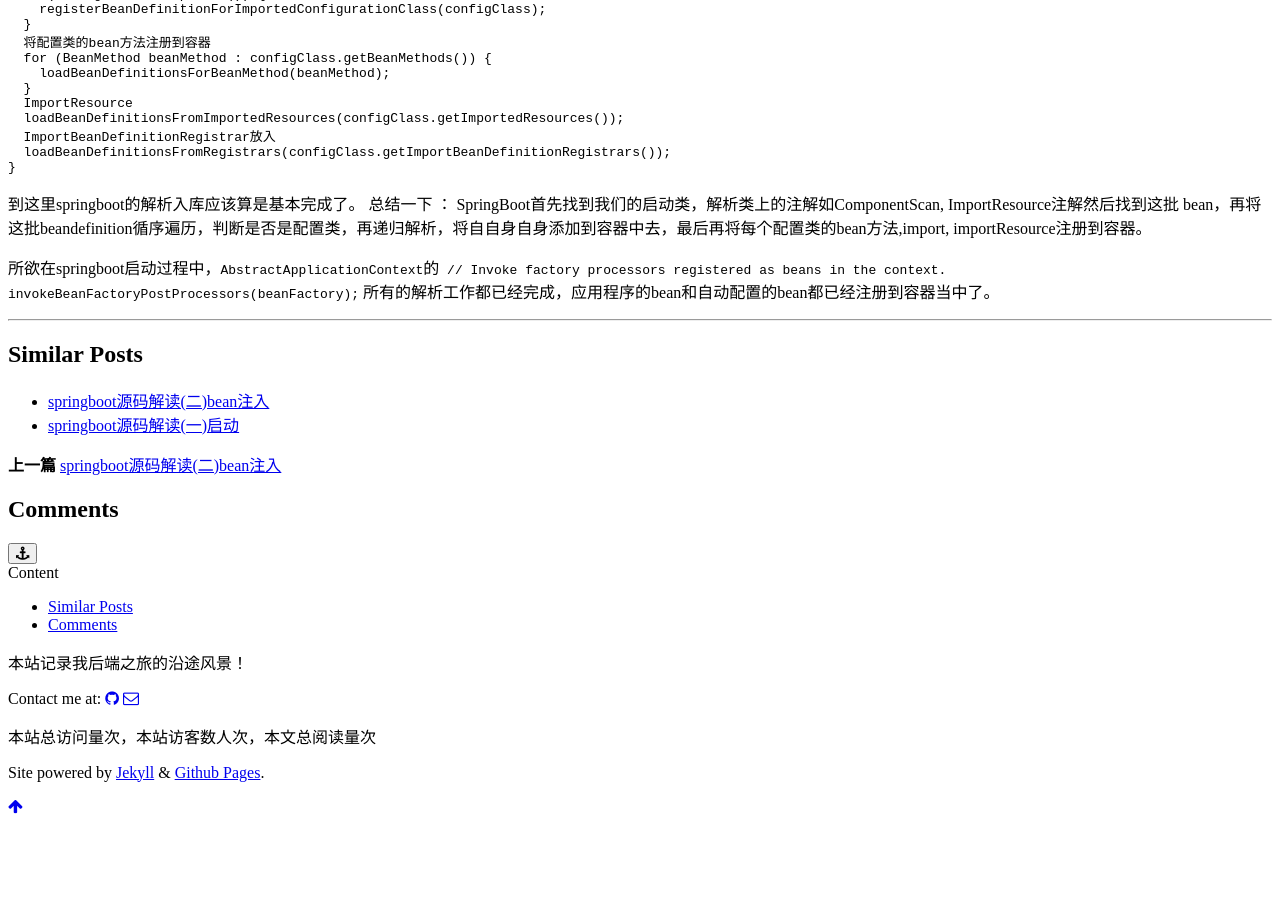
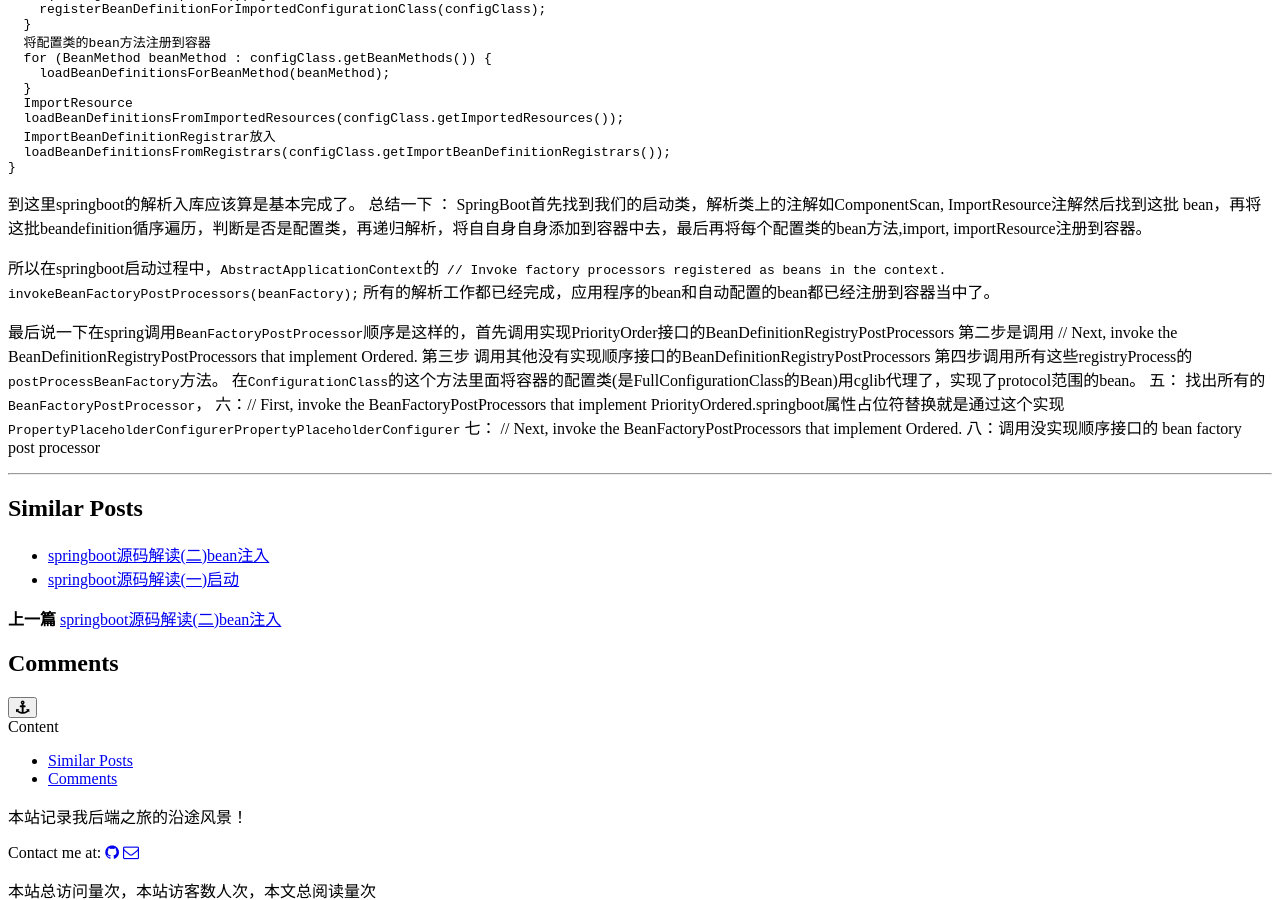
Before and after one commit to awakebymyself/awakebymyself.github.io, a Jekyll site: the page built from _posts/2018-11-15-springboot3.md, in a window 1280 px wide and 900 px high, scrolled down 5709 px. Built offline with Jekyll 4.4.1, drawn with Linux system fonts in a browser that asks for light colours; comment, search, counter and statistics services are not loaded; a style sheet for code colours, icons or effects is not loaded; before the commit the page ends 6533 px from its top, so only the background shows below that.

Commit message:
update latest post

```diff
--- a/_posts/2018-11-15-springboot3.md
+++ b/_posts/2018-11-15-springboot3.md
@@ -398,5 +398,15 @@
 SpringBoot首先找到我们的启动类，解析类上的注解如ComponentScan, ImportResource注解然后找到这批
 bean，再将这批beandefinition循序遍历，判断是否是配置类，再递归解析，将自自身自身添加到容器中去，最后再将每个配置类的bean方法,import, importResource注册到容器。
 
-所欲在springboot启动过程中，`AbstractApplicationContext`的`	// Invoke factory processors registered as beans in the context.
+所以在springboot启动过程中，`AbstractApplicationContext`的`	// Invoke factory processors registered as beans in the context.
 				invokeBeanFactoryPostProcessors(beanFactory);` 所有的解析工作都已经完成，应用程序的bean和自动配置的bean都已经注册到容器当中了。
+
+最后说一下在spring调用`BeanFactoryPostProcessor`顺序是这样的，首先调用实现PriorityOrder接口的BeanDefinitionRegistryPostProcessors
+第二步是调用			// Next, invoke the BeanDefinitionRegistryPostProcessors that implement Ordered.
+第三步 调用其他没有实现顺序接口的BeanDefinitionRegistryPostProcessors
+第四步调用所有这些registryProcess的`postProcessBeanFactory`方法。
+在`ConfigurationClass`的这个方法里面将容器的配置类(是FullConfigurationClass的Bean)用cglib代理了，实现了protocol范围的bean。
+五： 找出所有的`BeanFactoryPostProcessor`，
+六：// First, invoke the BeanFactoryPostProcessors that implement PriorityOrdered.springboot属性占位符替换就是通过这个实现`PropertyPlaceholderConfigurerPropertyPlaceholderConfigurer`
+七：		// Next, invoke the BeanFactoryPostProcessors that implement Ordered.
+八：调用没实现顺序接口的 bean factory post processor
```
